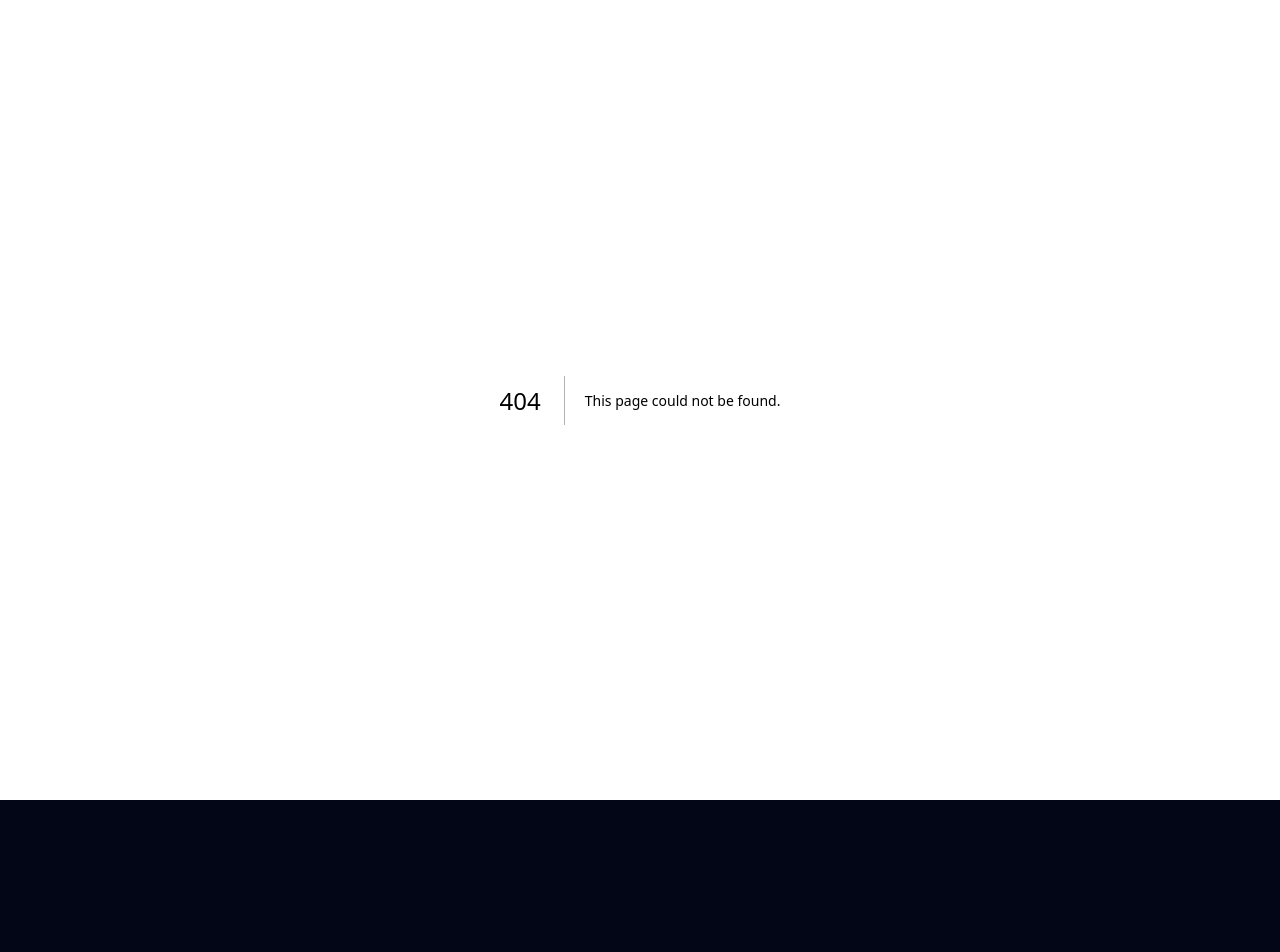
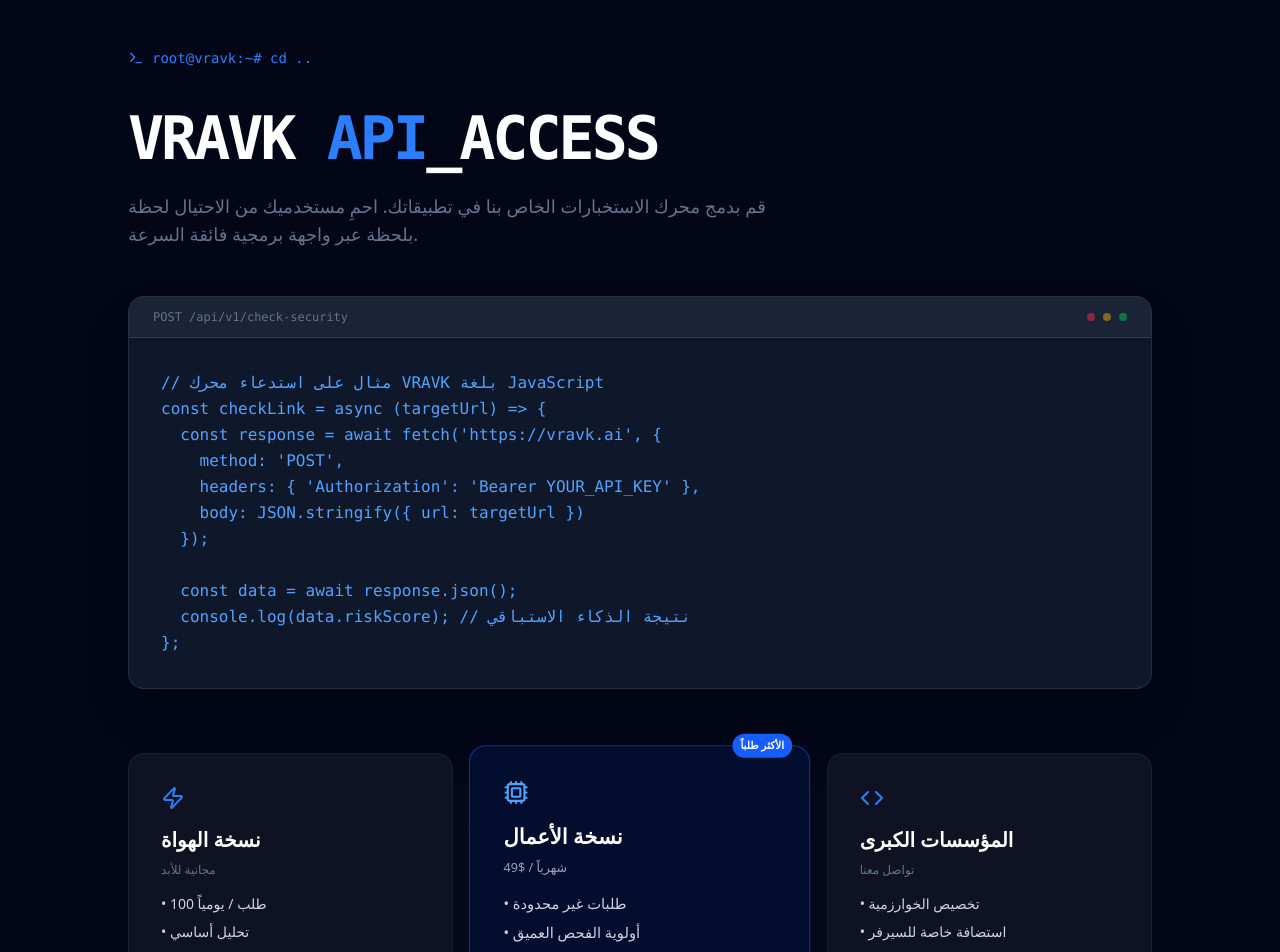
Before and after one commit to NOURKLOUB/vravk-core, a Next.js app: page /api-docs in a window 1280 px wide. Before the commit this address had no page. Shown: the top 952 px of the page. Before the commit the page ends 800 px from the top, so only its background shows below. Built offline with nearby package versions, Linux system fonts and the light colour scheme.

Commit message:
VRAVK: Integrated Developer API Docs

```diff
--- /dev/null
+++ b/src/app/api-docs/page.tsx
@@ -0,0 +1,91 @@
+"use client";
+import React from 'react';
+import { Code, Terminal, Cpu, Zap, Copy, Check } from 'lucide-react';
+import Link from 'next/link';
+
+const APIDocs = () => {
+  return (
+    <main className="min-h-screen bg-[#020617] text-slate-300 p-6 md:p-12 font-mono">
+      <div className="max-w-5xl mx-auto">
+        {/* العودة */}
+        <Link href="/" className="text-blue-500 hover:text-blue-400 flex items-center gap-2 mb-10 text-sm">
+          <Terminal size={16} /> root@vravk:~# cd ..
+        </Link>
+
+        <h1 className="text-4xl md:text-6xl font-black text-white mb-6 tracking-tighter">
+          VRAVK <span className="text-blue-500">API</span>_ACCESS
+        </h1>
+        <p className="text-slate-500 text-lg mb-12 max-w-2xl font-sans">
+          قم بدمج محرك الاستخبارات الخاص بنا في تطبيقاتك. احمِ مستخدميك من الاحتيال لحظة بلحظة عبر واجهة برمجية فائقة السرعة.
+        </p>
+
+        {/* عرض الكود الاحترافي */}
+        <div className="bg-slate-900 border border-white/10 rounded-2xl overflow-hidden shadow-2xl">
+          <div className="bg-white/5 px-6 py-3 border-b border-white/10 flex justify-between items-center text-xs text-slate-500">
+            <span>POST /api/v1/check-security</span>
+            <div className="flex gap-2">
+              <div className="w-2 h-2 rounded-full bg-red-500/50"></div>
+              <div className="w-2 h-2 rounded-full bg-yellow-500/50"></div>
+              <div className="w-2 h-2 rounded-full bg-green-500/50"></div>
+            </div>
+          </div>
+          <div className="p-8 text-sm md:text-base leading-relaxed overflow-x-auto">
+            <pre className="text-blue-400">
+              <code>{`// مثال على استدعاء محرك VRAVK بلغة JavaScript
+const checkLink = async (targetUrl) => {
+  const response = await fetch('https://vravk.ai', {
+    method: 'POST',
+    headers: { 'Authorization': 'Bearer YOUR_API_KEY' },
+    body: JSON.stringify({ url: targetUrl })
+  });
+
+  const data = await response.json();
+  console.log(data.riskScore); // نتيجة الذكاء الاستباقي
+};`}</code>
+            </pre>
+          </div>
+        </div>
+
+        {/* خطط الاشتراك (بذور الملايين) */}
+        <div className="grid md:grid-cols-3 gap-6 mt-16 text-sans font-sans">
+          <div className="p-8 bg-white/5 border border-white/5 rounded-2xl hover:border-blue-500/30 transition-all">
+            <Zap className="text-blue-500 mb-4" />
+            <h3 className="text-white font-bold text-xl mb-2">نسخة الهواة</h3>
+            <p className="text-xs text-slate-500 mb-4">مجانية للأبد</p>
+            <ul className="text-sm space-y-2 mb-6">
+              <li>• 100 طلب / يومياً</li>
+              <li>• تحليل أساسي</li>
+            </ul>
+            <button className="w-full py-2 bg-white/5 rounded-lg text-sm font-bold cursor-pointer">ابدأ الآن</button>
+          </div>
+
+          <div className="p-8 bg-blue-600/10 border border-blue-600/50 rounded-2xl scale-105 shadow-blue-500/10 shadow-2xl relative">
+            <div className="absolute -top-3 right-4 bg-blue-600 text-white text-[10px] px-2 py-1 rounded-full font-bold">الأكثر طلباً</div>
+            <Cpu className="text-blue-400 mb-4" />
+            <h3 className="text-white font-bold text-xl mb-2">نسخة الأعمال</h3>
+            <p className="text-xs text-slate-400 mb-4">49$ / شهرياً</p>
+            <ul className="text-sm space-y-2 mb-6 text-slate-300">
+              <li>• طلبات غير محدودة</li>
+              <li>• أولوية الفحص العميق</li>
+              <li>• دعم فني 24/7</li>
+            </ul>
+            <button className="w-full py-2 bg-blue-600 rounded-lg text-sm font-bold text-white cursor-pointer">اشترك في النخبة</button>
+          </div>
+
+          <div className="p-8 bg-white/5 border border-white/5 rounded-2xl hover:border-blue-500/30 transition-all">
+            <Code className="text-blue-500 mb-4" />
+            <h3 className="text-white font-bold text-xl mb-2">المؤسسات الكبرى</h3>
+            <p className="text-xs text-slate-500 mb-4">تواصل معنا</p>
+            <ul className="text-sm space-y-2 mb-6">
+              <li>• تخصيص الخوارزمية</li>
+              <li>• استضافة خاصة للسيرفر</li>
+            </ul>
+            <button className="w-full py-2 bg-white/5 rounded-lg text-sm font-bold cursor-pointer">تواصل مع الإدارة</button>
+          </div>
+        </div>
+      </div>
+    </main>
+  );
+};
+
+export default APIDocs;
--- a/src/app/page.tsx
+++ b/src/app/page.tsx
@@ -3,6 +3,8 @@
 import { ShieldCheck, ShieldAlert, Globe, Zap, Lock, Users, BarChart } from 'lucide-react';
 import axios from 'axios';
 import Link from 'next/link';
+
+
 const Counter = ({ target }: { target: number }) => {
   const [count, setCount] = useState(0);
 
@@ -58,7 +60,7 @@
           </div>
           <div className="hidden md:flex gap-8 text-sm font-medium text-slate-400">
            <Link href="/threats" className="hover:text-blue-400 transition-colors">قاعدة التهديدات</Link>
-            <a href="#" className="hover:text-blue-400 transition-colors">المطورين API</a>
+            <Link href="/api-docs" className="hover:text-blue-400 transition-colors">المطورين API</Link>
             <a href="#" className="hover:text-blue-400 transition-colors">عن النظام</a>
           </div>
           <button className="bg-white/5 hover:bg-white/10 border border-white/10 px-4 py-2 rounded-full text-xs font-bold transition-all">دخول النخبة</button>
```
